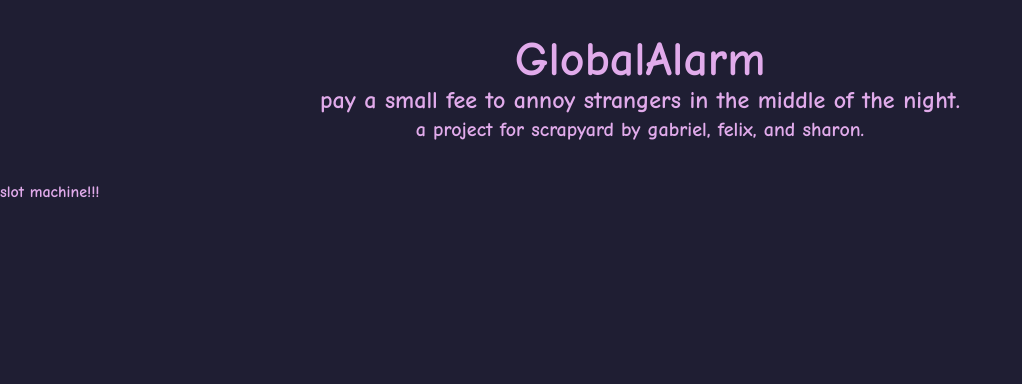
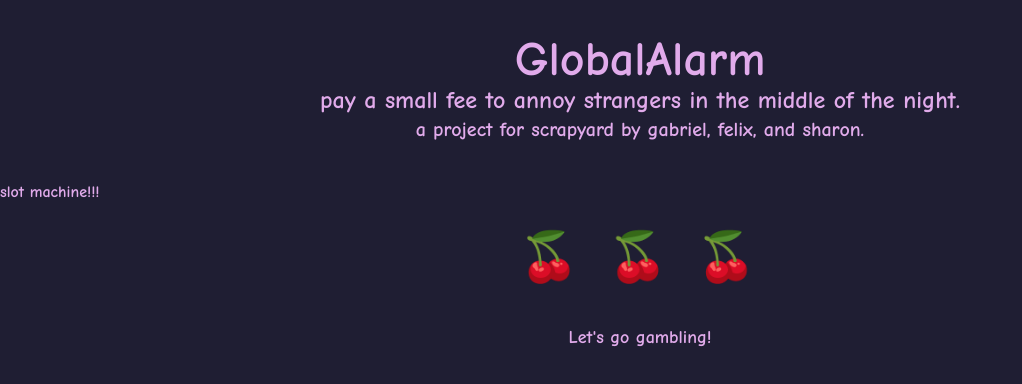
Before and after one commit to gbtsui/global-alarm-server, a Next.js app: page / in a window 1280 px wide. Shown: the top 384 px of the page, without its empty margins (0-1022 px from the left). Built offline with nearby package versions, Linux system fonts and the light colour scheme.

Commit message:
feat: slot machine

```diff
--- a/src/app/components/SlotMachine.tsx
+++ b/src/app/components/SlotMachine.tsx
@@ -1,7 +1,41 @@
-import {useState, useEffect} from "react"
+"use client"
+import {useState} from "react"
 
 const symbols = ["🍒", "🔔", "🍋", "⭐", "💎", "7️⃣"];
+const getRandomSymbol = () => symbols[Math.floor(Math.random() * symbols.length)];
 
 export default function SlotMachine() {
+    const [reels, setReels] = useState(["🍒", "🍒", "🍒"])
+    const [spinning, setSpinning] = useState(false)
 
+    function spinWheels() {
+        if (spinning) {
+            return
+        }
+
+        setSpinning(true)
+
+        let intervalCount = 0;
+        const spinInterval = setInterval(() => {
+            setReels([getRandomSymbol(), getRandomSymbol(), getRandomSymbol()]);
+            intervalCount++;
+            if (intervalCount >= 20) {
+                clearInterval(spinInterval);
+                setSpinning(false)
+            }
+        }, 100)
+    }
+
+    return (
+        <div className={"flex flex-col items-center justify-center gap-6 p-8"}>
+            <div className={"text-5xl font-bold tracking-widest flex gap-6"}>
+                {reels.map((symbol, index) => (
+                    <span key={index} className={"animate-bounce duration-250"}>{symbol}</span>
+                ))}
+            </div>
+            <button onClick={spinWheels} disabled={spinning} className={"text-lg px-6 py-4"}>
+                {spinning ? "Spinning..." : "Let's go gambling!"}
+            </button>
+        </div>
+    )
 }
--- a/src/app/page.tsx
+++ b/src/app/page.tsx
@@ -1,3 +1,6 @@
+"use client"
+import SlotMachine from "@/app/components/SlotMachine";
+
 export default function MainPage() {
   return (
       <div>
@@ -11,6 +14,7 @@ export default function MainPage() {
         </div>
           <div>
             <h3>slot machine!!!</h3>
+              <SlotMachine/>
           </div>
       </div>
   )
```
